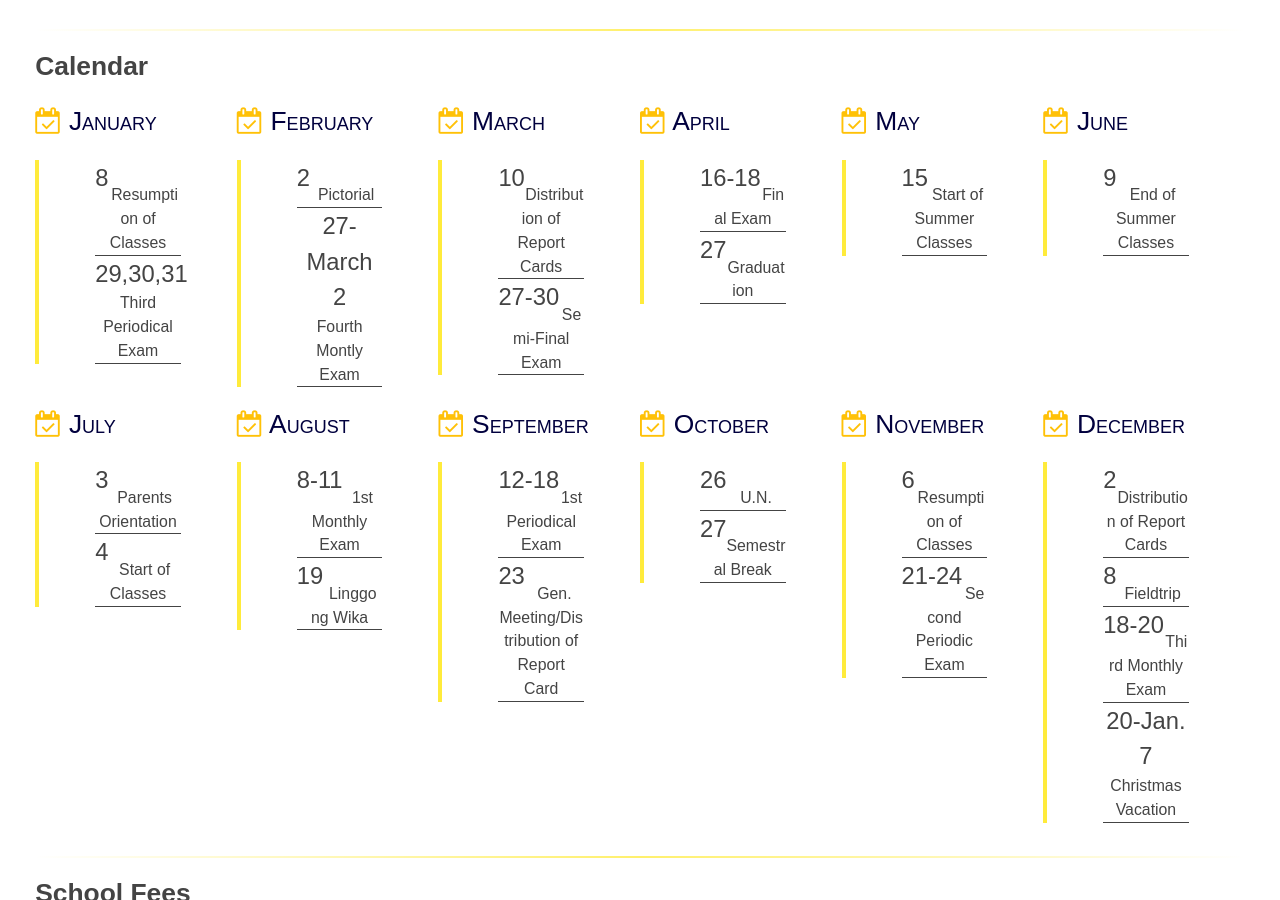
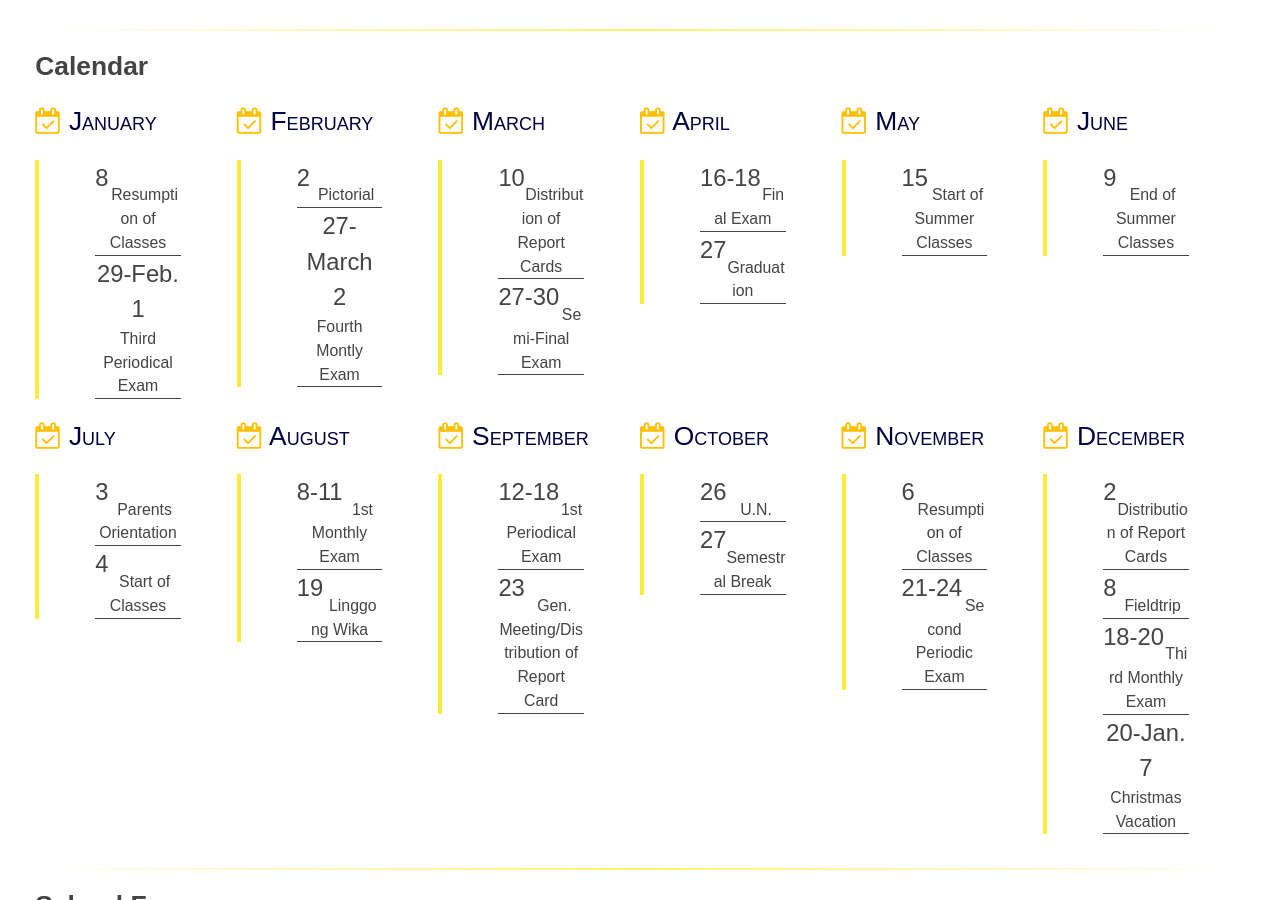
Before and after one commit to cmdcph/cmdcph.github.io, a Jekyll site: the page built from index.md, in a window 1280 px wide and 900 px high, scrolled down 2480 px. Built offline with Jekyll 4.4.1, drawn with Linux system fonts in a browser that asks for light colours.

Commit message:
Updated January

```diff
--- a/_calendar_months/january.markdown
+++ b/_calendar_months/january.markdown
@@ -5,6 +5,6 @@ index: 1
 events:
 - day: 8
   title: Resumption of Classes
-- day: '29,30,31'
+- day: 29-Feb. 1
   title: Third Periodical Exam
 ---
```
